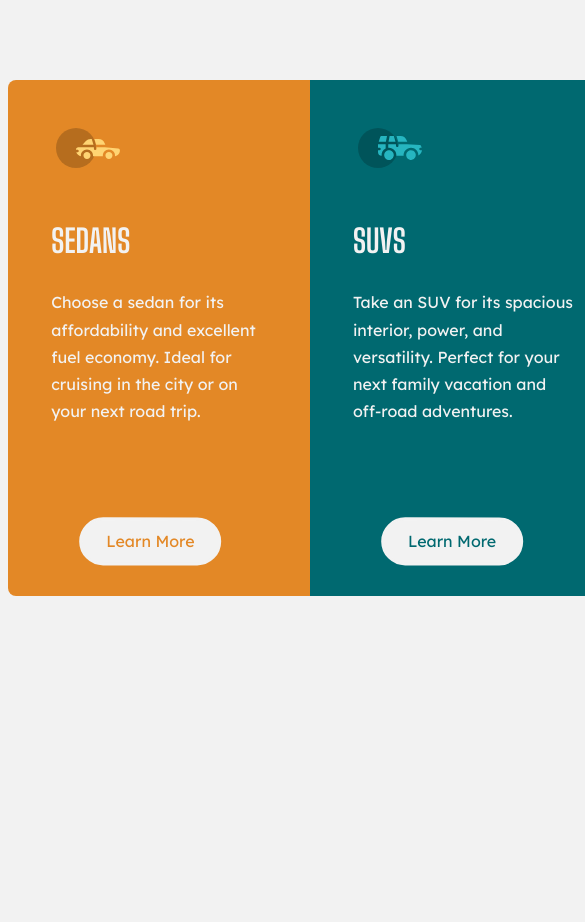
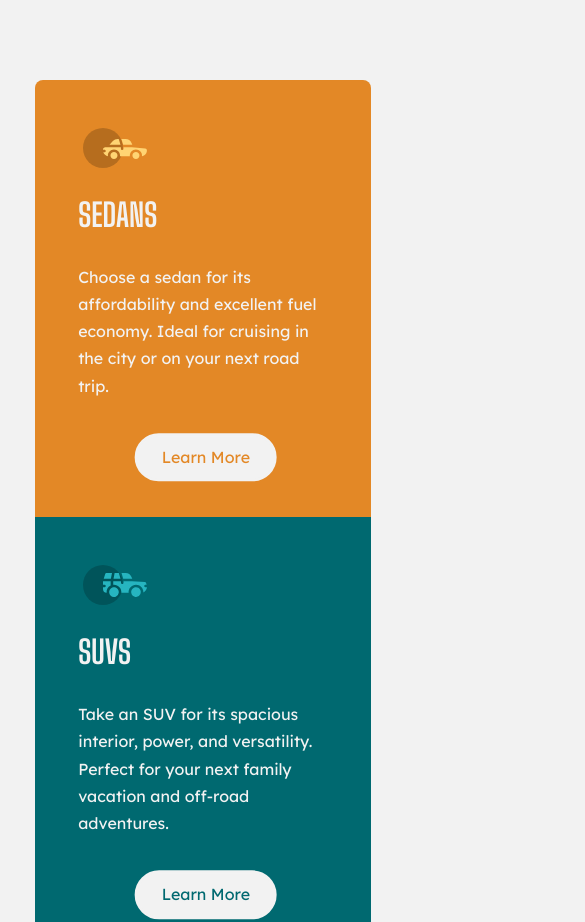
Before and after one commit to Kevo760/3-Column-Preview, a plain HTML site: page index.html in a window 390 px wide. Shown: the top 922 px of the page, 585 px wide, since content can reach past the window. Drawn offline with Linux system fonts and the light colour scheme.

Commit message:
Beta v1.1.0
-Added Mobile Styling

```diff
--- a/style.css
+++ b/style.css
@@ -74,7 +74,6 @@ span {
   display: inline-block;
   padding: 0 2.7em 2.7em;
   line-height: 1.7;
-
 }
 
 
@@ -128,9 +127,53 @@ a {
   background-color: hsl(179, 100%, 13%);
 }
 
+/* =========================== Button =============================== */
 
 
 
 
 
+
+/* ############################### MOBILE ############################### */
+
+
+@media only screen and (max-width: 800px) {
+
+/* =========================== CARTYPE =============================== */
+
+h1 {
+  margin-top: -1em;
+}
+
+  .cartype {
+    width: 21em;
+    height: 82em;
+    flex-direction: column;
+  }
+
+  .sedans {
+    border-radius: .5em .5em 0 0;
+  }
+
+
+  .luxury {
+    border-radius: 0 0 .5em .5em;
+  }
+
+/* =========================== CARTYPE =============================== */
+
 /* =========================== Button =============================== */
+a {
+  transform: translate(70% , -20%);
+}
+
+
+/* =========================== Button =============================== */
+
+
+
+}
+
+
+
+/* ############################### MOBILE ############################### */
```
